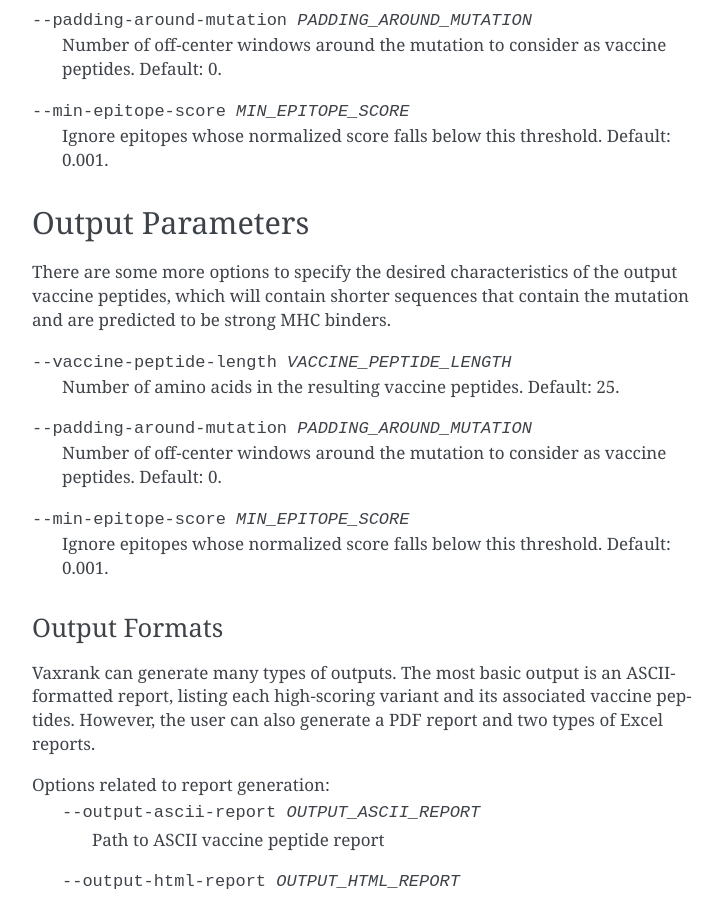
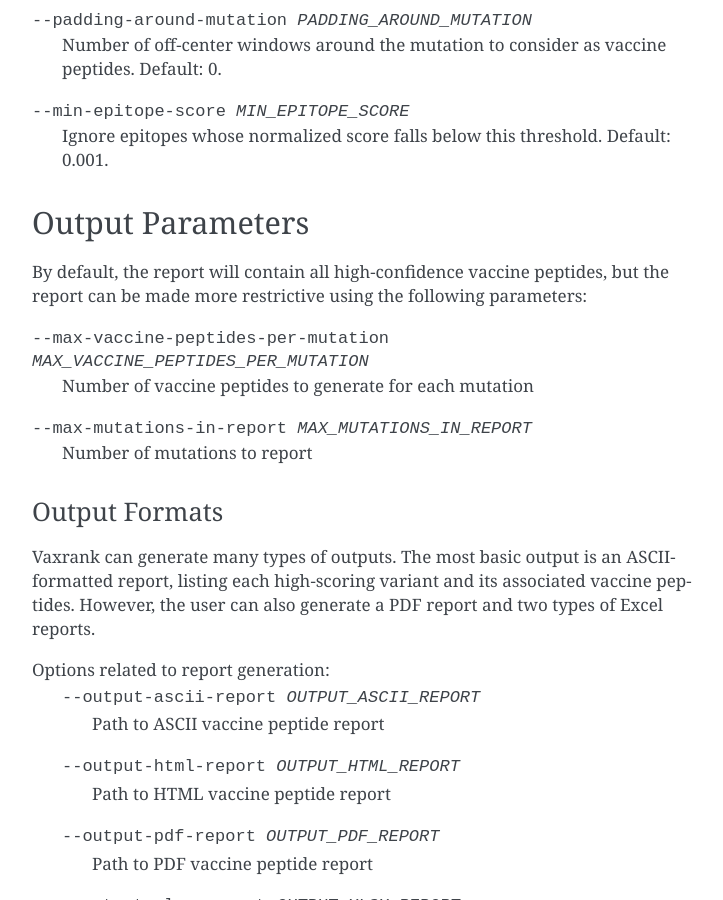
Before and after one commit to openvax/vaxrank, a Sphinx documentation site: the page built from docs/index.rst, in a window 1280 px wide and 900 px high, scrolled down 4322 px. Shown: the whole window, without its empty margins (388-1111 px from the left). Built offline with Sphinx 7.4.7, drawn with Linux system fonts in a browser that asks for light colours.

Commit message:
Small update to output parameters

```diff
--- a/docs/index.rst
+++ b/docs/index.rst
@@ -151,14 +151,13 @@
 Output Parameters
 -----------------
 
-There are some more options to specify the desired characteristics of the output vaccine peptides, which will contain shorter sequences that contain the mutation and are predicted to be strong MHC binders.
+By default, the report will contain all high-confidence vaccine peptides, but the report can be made more restrictive using the following parameters:
 
---vaccine-peptide-length VACCINE_PEPTIDE_LENGTH
-  Number of amino acids in the resulting vaccine peptides. Default: 25.
---padding-around-mutation PADDING_AROUND_MUTATION
-  Number of off-center windows around the mutation to consider as vaccine peptides. Default: 0.
---min-epitope-score MIN_EPITOPE_SCORE
-  Ignore epitopes whose normalized score falls below this threshold. Default: 0.001.
+--max-vaccine-peptides-per-mutation MAX_VACCINE_PEPTIDES_PER_MUTATION
+                        Number of vaccine peptides to generate for each
+                        mutation
+--max-mutations-in-report MAX_MUTATIONS_IN_REPORT
+                        Number of mutations to report
 
 Output Formats
 ^^^^^^^^^^^^^^
```
